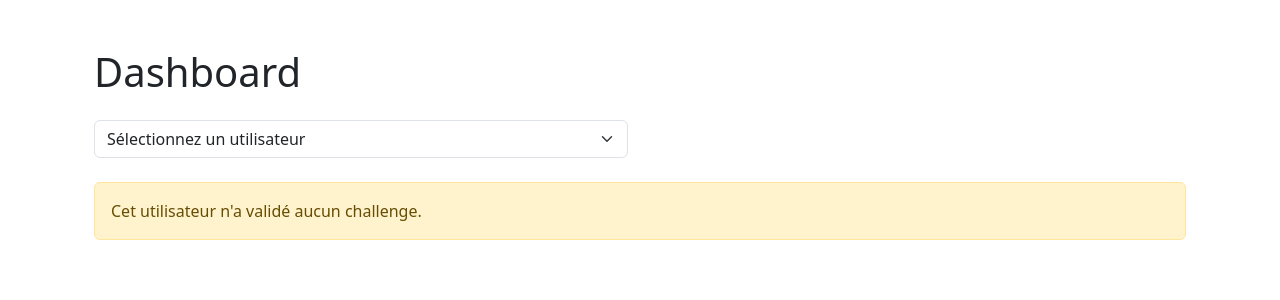
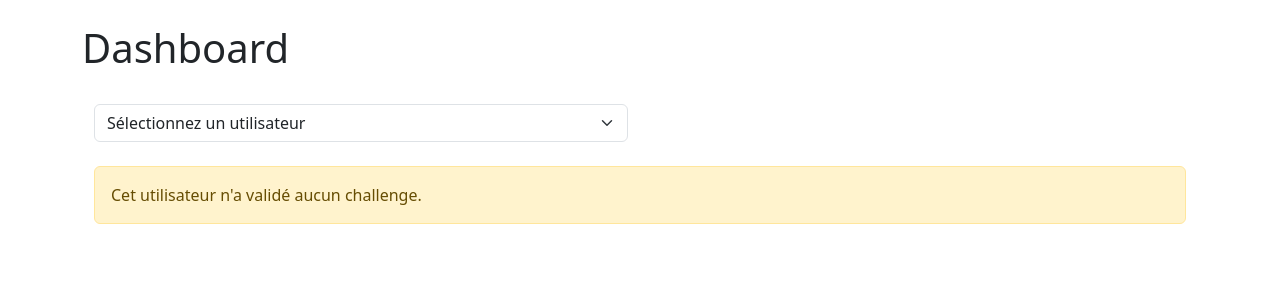
Before and after one commit to PLPCTF/PLP, a Flask app: page /dashboard in a window 1280 px wide. Shown: the part 56-356 px from the top of the page. Run offline with Flask 3, Linux system fonts and the light colour scheme; a user stored in the database is signed in; data comes from the database, SQL or seed files in the repository; some libraries are stand-ins or nearby versions.

Commit message:
Second merge avec le A

```diff
--- a/templates/admin_demandes_inscription.html
+++ b/templates/admin_demandes_inscription.html
@@ -3,7 +3,11 @@
 {% block title %}Demandes d'inscription{% endblock %}
 
 {% block content %}
+
+<div class="d-flex justify-content-between align-items-center mb-4">
     <h1>Demandes d'inscription en attente</h1>
+</div>
+
     <table class="table">
         <thead>
             <tr>
--- a/templates/classement.html
+++ b/templates/classement.html
@@ -3,8 +3,12 @@
 {% block title %}Classement{% endblock %}
 
 {% block content %}
-<div class="container mt-4">
+
+<div class="d-flex justify-content-between align-items-center mb-4">
     <h1>Classement des utilisateurs</h1>
+</div>
+
+<div class="container">
     <form action="{{ url_for('classement') }}" method="get" class="mb-3 d-flex">
         <input type="text" name="recherche" placeholder="Recherche..." class="form-control me-2" value="{{ request.args.get('recherche', '') }}">
         <button type="submit" class="btn btn-outline-primary">Rechercher</button>
--- a/templates/dashboard.html
+++ b/templates/dashboard.html
@@ -6,9 +6,11 @@
 
 <script src="https://cdn.jsdelivr.net/npm/chart.js"></script>
 
+<div class="d-flex justify-content-between align-items-center mb-4">
+    <h1>Dashboard</h1>
+</div>
 
-<div class="container mt-5">
-    <h1 class="mb-4">Dashboard</h1>
+<div class="container">
     <!-- Liste déroulante pour choisir un utilisateur -->
     <div class="row mb-4">
         <div class="col-md-6">
--- a/templates/utilisateurs.html
+++ b/templates/utilisateurs.html
@@ -4,8 +4,11 @@
 
 {% block content %}
 
-<div class="container mt-4">
+<div class="d-flex justify-content-between align-items-center mb-4">
     <h1>Liste des utilisateurs</h1>
+</div>
+
+<div class="container">
     <input type="text" id="searchInput" class="form-control mb-3" placeholder="Rechercher un utilisateur...">
     <table class="table">
         <thead>
```
